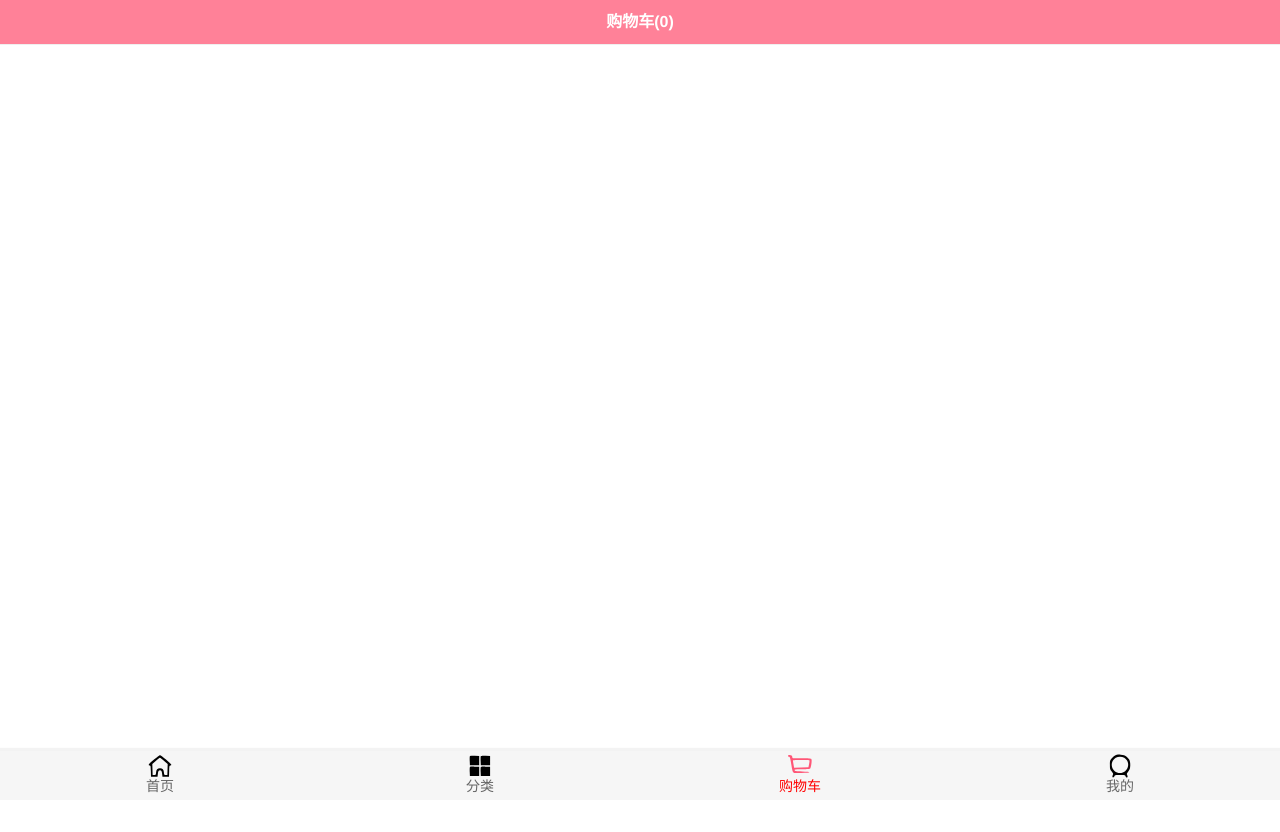
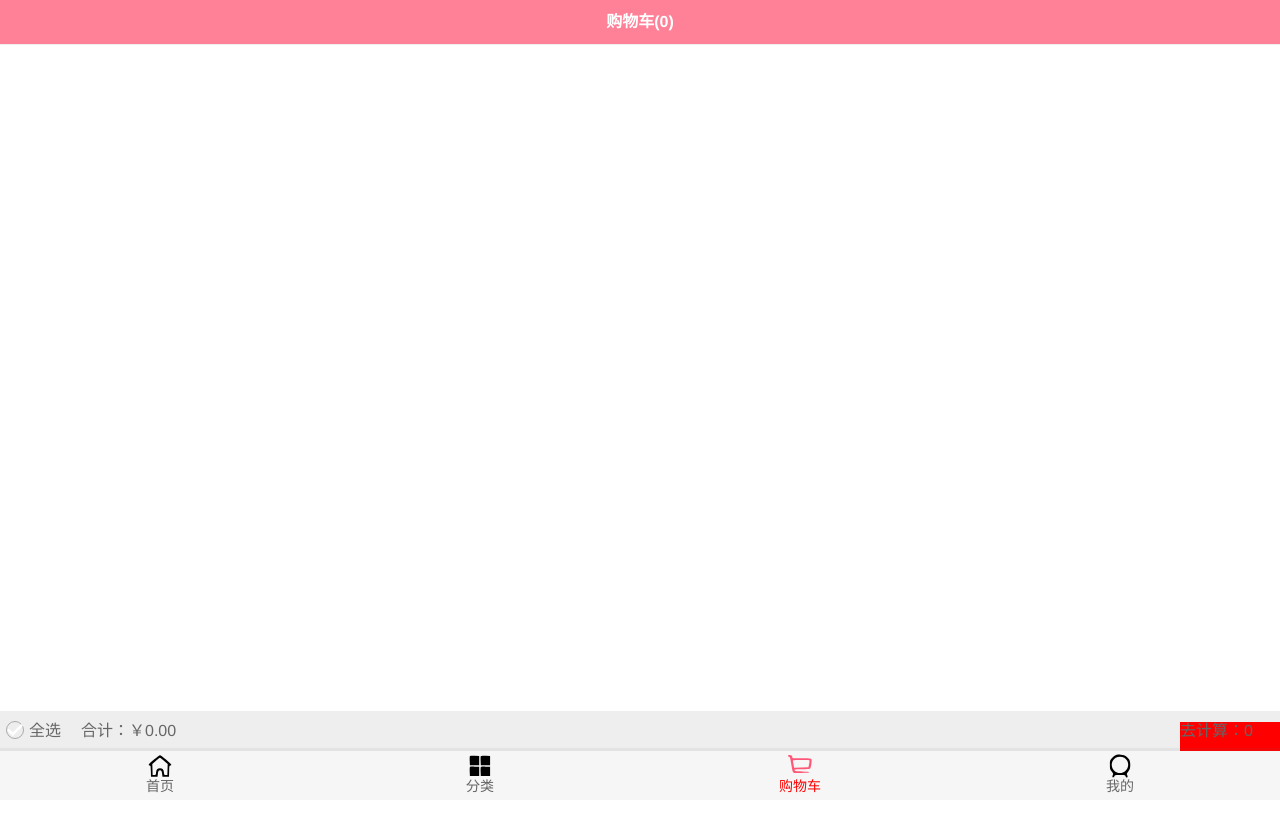
Before and after one commit to sunsehnghu/projectsupermall, a Vue app: page /Cart in a window 1280 px wide. Shown: the top 832 px of the page. After the commit the page ends 800 px from the top, so only its background shows below. Built offline with nearby package versions, Linux system fonts and the light colour scheme.

Commit message:
我提交到本地仓库了

```diff
--- /dev/null
+++ b/src/components/content/Checkbutton/CheckButton.vue
@@ -0,0 +1,30 @@
+<template>
+    <div class="check-button" :class="{check:isChecked}">
+        <img src="~assets/img/cart/tick.svg" alt="">
+    </div>
+</template>
+<script>
+export default {
+    name:"CheckButton",
+    props:{
+        isChecked:{
+            type:Boolean,
+            default:false
+        }
+    }
+}
+</script>
+<style scoped>
+
+    .check-button {
+
+        border-radius:50% ;
+        border:1px solid #aaa ;
+    }
+    .check{
+        background-color: red;
+       /* border-color: red; */
+    }
+
+
+</style>
--- a/src/store/mutations.js
+++ b/src/store/mutations.js
@@ -4,6 +4,7 @@
         payload.count++
       },
      [ ADD_TO_CART](state,payload){
+       payload.checked =true
         state.cartList.push(payload)
       }
 }
--- a/src/views/cart/Cart.vue
+++ b/src/views/cart/Cart.vue
@@ -6,12 +6,15 @@
         <!-- 商品列表 -->
 
        <cart-list></cart-list>
+       <!-- 商品的求和 -->
+        <cart-button-bar></cart-button-bar>
 
     </div>
 </template>
 <script>
 import NavBar from 'components/common/navbar/NavBar'
 import CartList from './childComps/CarList'
+import CartButtonBar from './childComps/CartButtonBar'
 
 
 
@@ -21,6 +24,7 @@
     components:{
         NavBar,
         CartList,
+        CartButtonBar
 
     },
     computed: {
--- a/src/views/cart/childComps/CarList.vue
+++ b/src/views/cart/childComps/CarList.vue
@@ -1,7 +1,7 @@
 <template>
     <div class="cart-list">
-        <scroll class="content" :pullUpLoad="true">
-        <cart-list-item v-for="(item) in cartList" :key="item.index" :product="item"></cart-list-item>
+        <scroll class="content" :pullUpLoad="true" ref="scroll">
+        <cart-list-item v-for="(item) in cartList" :key="item.index" :item-info="item"></cart-list-item>
         </scroll>
     </div>
 </template>
@@ -21,14 +21,20 @@
 
         ...mapGetters(['cartList'])
     },
+    methods: {
+        activated() {
+        this.refs.scroll.refresh()
+    },
+    },
+
 }
 </script>
 <style scoped>
     .cart-list{
-        height: calc(100% - 44px - 49px);
+        height: calc(100vh - 44px - 49px - 40px );
     }
     .content{
-        height: 100vh;
+        height: 100%;
         overflow: hidden;
     }
 </style>
--- a/src/views/cart/childComps/CarListItem.vue
+++ b/src/views/cart/childComps/CarListItem.vue
@@ -1,21 +1,101 @@
 <template>
-    <div>
-        {{product}}
+    <div id="shop-item">
+    <div class="item-selector">
+      <check-button :is-checked="itemInfo.checked" @click.native="checkClick"></check-button>
     </div>
+    <div class="item-img">
+      <img :src="itemInfo.image" alt="商品图片">
+    </div>
+    <div class="item-info">
+      <div class="item-title">{{itemInfo.title}}</div>
+      <div class="item-desc">商品描述: {{itemInfo.desc}}</div>
+      <div class="info-bottom">
+        <div class="item-price left">¥{{itemInfo.price}}</div>
+        <div class="item-count right">x{{itemInfo.count}}</div>
+      </div>
+    </div>
+  </div>
 </template>
 <script>
+import CheckButton from 'components/content/Checkbutton/CheckButton'
 export default {
     name:"CartListItem",
+    components:{
+        CheckButton
+    },
     props:{
-        product:{
+        itemInfo:{
             type:Object,
             default(){
                 return {}
             }
         }
-    }
+    },
+    methods: {
+        checkClick(){
+            this.itemInfo.checked = !this.itemInfo.checked
+        }
+    },
 }
 </script>
 <style scoped>
+    #shop-item {
+    width: 100%;
+    display: flex;
+    font-size: 0;
+    padding: 5px;
+    border-bottom: 1px solid #ccc;
+  }
 
+  .item-selector {
+    width: 14%;
+    display: flex;
+    justify-content: center;
+    align-items: center;
+
+  }
+
+  .item-title, .item-desc {
+    overflow: hidden;
+    white-space: nowrap;
+    text-overflow: ellipsis;
+  }
+
+  .item-img {
+    padding: 5px;
+    /*border: 1px solid #ccc;*/
+  }
+
+  .item-img img {
+    width: 80px;
+    height: 100px;
+    display: block;
+    border-radius: 5px;
+  }
+
+  .item-info {
+    font-size: 17px;
+    color: #333;
+    padding: 5px 10px;
+    position: relative;
+    overflow: hidden;
+  }
+
+  .item-info .item-desc {
+    font-size: 14px;
+    color: #666;
+    margin-top: 15px;
+  }
+
+  .info-bottom {
+    margin-top: 10px;
+    position: absolute;
+    bottom: 10px;
+    left: 10px;
+    right: 10px;
+  }
+
+  .info-bottom .item-price {
+    color: orangered;
+  }
 </style>
--- /dev/null
+++ b/src/views/cart/childComps/CartButtonBar.vue
@@ -0,0 +1,67 @@
+<template>
+    <div class="button-bar">
+        <div class="check-button">
+        <check-button/>
+        </div>
+        <span>全选</span>
+        <div class="price">
+            合计：{{totolPrice}}
+        </div>
+        <div class="calculate">
+             去计算：{{checkLength}}
+        </div>
+    </div>
+</template>
+<script>
+import CheckButton from 'components/content/Checkbutton/CheckButton'
+export default {
+    name:"CartButtonBar",
+    components:{
+        CheckButton
+    },
+    computed: {
+        totolPrice(){
+            return '￥'+this.$store.state.cartList.filter(item=>{
+                return item.checked
+            }).reduce((preValue,item)=>{
+                return  preValue+item.price * item.count
+            },0).toFixed(2)
+        },
+         checkLength(){
+        return  this.$store.state.cartList.filter(item=>item.checked).length
+    }
+    },
+
+}
+</script>
+<style scoped>
+
+    .button-bar{
+        height: 40px;
+        background-color: #eee;
+        position:relative;
+        display: flex;
+
+    }
+    .check-button{
+        width: 18px;
+        height: 18px;
+        margin-top: 5px;
+        margin-left: 3px;
+    }
+    .button-bar span{
+        margin-top: 11px;
+        margin-left: 8px;
+    }
+    .price{
+        margin-left: 20px;
+        margin-top: 11px;
+    }
+    .calculate{
+        margin-left: auto;
+        margin-top: 11px;
+        background: red;
+        height: 50px;
+        width: 100px;
+    }
+</style>
```
